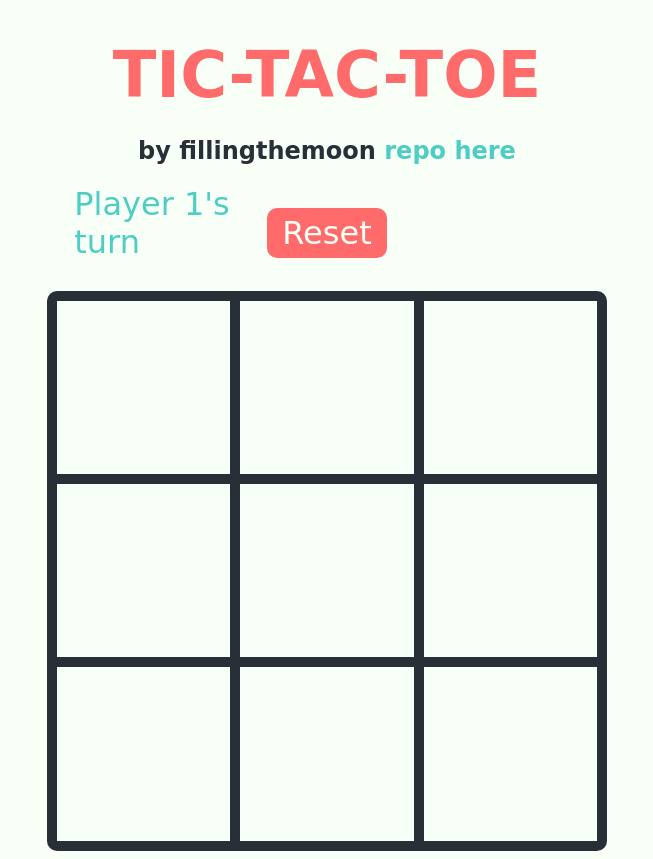
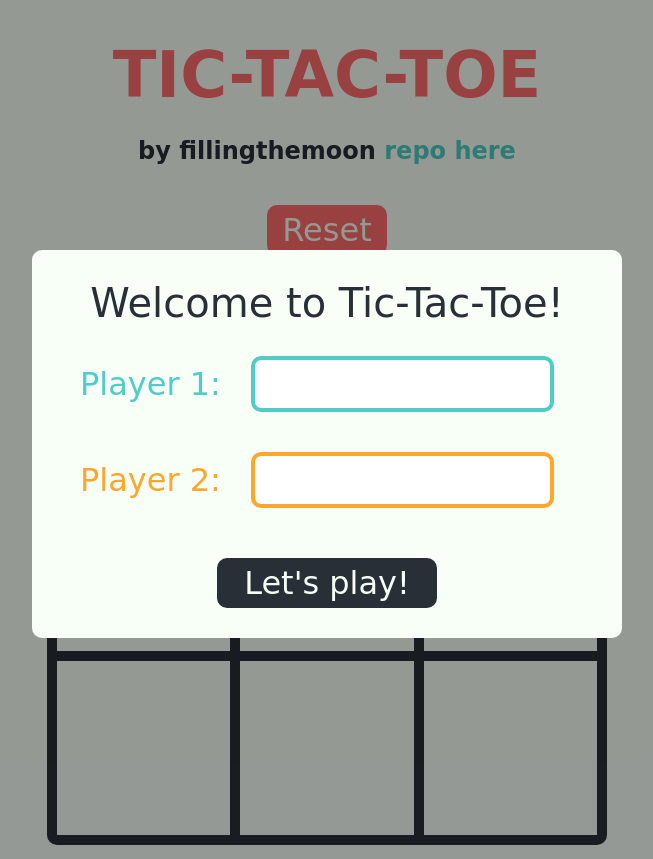
Before and after one commit to fillingthemoon/tictactoe, a plain HTML site: page index.html in a window 1280 px wide. Shown: the whole page, without its empty margins (313-966 px from the left). Drawn offline with Linux system fonts and the light colour scheme; a web font is replaced by a local one.

Commit message:
added player functionality

```diff
--- a/index.html
+++ b/index.html
@@ -16,11 +16,25 @@
         <div id="player-2-display"></div>
       </div>
     </div>
-    <div id="modal">
-      <div id='modal-content'>
-        <div id="winner-display"></div>
+    <div id="modal-endgame">
+      <div id='modal-endgame-content'>
+        <div id="endgame-display"></div>
         <div id="play-again-button-div">
           <button id="play-again-button">Play Again!</button>
+        </div>
+      </div>
+    </div>
+    <div id="modal-startgame">
+      <div id='modal-startgame-content'>
+        <div id="startgame-header">Welcome to Tic-Tac-Toe!</div>
+        <label id="label-p1-input">
+          Player 1: <input type="text" id="p1-input">
+        </label>
+        <label id="label-p2-input">
+          Player 2: <input type="text" id="p2-input">
+        </label>
+        <div id="startgame-button-div">
+          <button id="startgame-button">Let's play!</button>
         </div>
       </div>
     </div>
--- a/main.js
+++ b/main.js
@@ -23,6 +23,10 @@ const displayController = (function() {
   const mainContainerDiv = document.getElementById('main-container');
   const gameBoardDiv = document.createElement('div');
   gameBoardDiv.id = 'game-board';
+
+  const modalEndgame = document.getElementById('modal-endgame');
+  const endgameDisplay = document.getElementById('endgame-display');
+  const modalStartgame = document.getElementById('modal-startgame');
 
   const render = () => {
     const grid = gameBoard.showGrid();
@@ -52,42 +56,37 @@ const displayController = (function() {
     allCells.forEach( cell => {
       cell.textContent = '';
     });
-    displayTurn(p1Turn);
+    displayTurn(p1Turn, p1.getName(), p2.getName());
   }
 
   const openModalWin = (p1Turn) => {
-    let player = p1Turn == true ? 'Player 1' : 'Player 2';
-    const modal = document.getElementById('modal');
-    const winnerDisplay = document.getElementById('winner-display');
-    winnerDisplay.textContent = 'Congratulations, ' + player + ' wins!';
-    modal.style.display = 'block';
+    let player = p1Turn == true ? p1.getName() : p2.getName();
+    endgameDisplay.textContent = 'Congratulations, ' + player + ' wins!';
+    modalEndgame.style.display = 'block';
   }
 
   const openModalTie = () => {
-    const modal = document.getElementById('modal');
-    const winnerDisplay = document.getElementById('winner-display');
-    winnerDisplay.textContent = 'It\'s a tie!';
-    modal.style.display = 'block';
+    endgameDisplay.textContent = 'It\'s a tie!';
+    modalEndgame.style.display = 'block';
   }
 
   const clickPlayAgain = () => {
     const playAgainBtn = document.getElementById('play-again-button');
     playAgainBtn.addEventListener('click', (e) => {
-      const modal = document.getElementById('modal');
-      modal.style.display = 'none';
+      modalEndgame.style.display = 'none';
       resetGrid(!p1Turn);
       p1Turn = !p1Turn;
     });
   }
 
-  const displayTurn = (p1Turn=true) => {
+  const displayTurn = (p1Turn) => {
     const player1Display = document.getElementById('player-1-display');
     const player2Display = document.getElementById('player-2-display');
     if (p1Turn) {
-      player1Display.textContent = 'Player 1\'s turn';
+      player1Display.textContent = p1.getName() + '\'s turn';
       player2Display.textContent = '';
     } else {
-      player2Display.textContent = 'Player 2\'s turn';
+      player2Display.textContent = p2.getName() + '\'s turn';
       player1Display.textContent = '';
     }
   }
@@ -141,7 +140,7 @@ const gameController = (function() {
     (cells[2] != '' && cells[2] == cells[5] && cells [2] == cells[8]) ||
     (cells[0] != '' && cells[0] == cells[4] && cells [0] == cells[8]) ||
     (cells[2] != '' && cells[2] == cells[4] && cells [2] == cells[6])) {
-      winner = p1Turn == true ? 'Player 1' : 'Player 2';
+      winner = p1Turn == true ? p1.getName() : p2.getName();
       console.log(winner + ' wins!');
       displayController.openModalWin(p1Turn);
       return true;
@@ -154,20 +153,33 @@ const gameController = (function() {
     }
   }
 
+  const clickStartgameButton = () => {
+    const modalStartgame = document.getElementById('modal-startgame');
+    const startgameButton = document.getElementById('startgame-button');
+    startgameButton.addEventListener('click', () => {
+      modalStartgame.style.display = 'none';
+      p1Name = document.getElementById('p1-input').value;
+      p2Name = document.getElementById('p2-input').value;
+      p1 = Player(p1Name);
+      p2 = Player(p2Name);
+      displayController.displayTurn(true);
+    });
+  }
+
   return {
     clickGridCells,
     clickResetBtn,
     checkWin,
+    clickStartgameButton,
   }
 })();
 
 let p1Turn = true;
-
-const p1 = Player('P1');
-const p2 = Player('P2');
+let p1 = '';
+let p2 = '';
 
 displayController.render();
+gameController.clickStartgameButton();
 gameController.clickGridCells();
 gameController.clickResetBtn();
 displayController.clickPlayAgain();
-displayController.displayTurn();
--- a/style.css
+++ b/style.css
@@ -31,27 +31,111 @@ a:hover {
   color: #ffa62b;
 }
 
+#modal-startgame {
+  /*display: none;*/
+  position: fixed;
+  padding-top: 250px;
+  z-index: 1;
+  left: 0;
+  top: 0;
+  overflow: hidden;
+  height: 100%;
+  width: 100%;
+  background-color: rgb(0,0,0); /* Fallback color */
+  background-color: rgba(0,0,0,0.4); /* Black w/ opacity */
+  transition: 1s;
+}
+
+#modal-startgame-content {
+  margin: auto;
+  padding: 20px;
+  background-color: #f7fff7;
+  width: 550px;
+  border-radius: 10px;
+  display: grid;
+  justify-items: center;
+}
+
+#startgame-header {
+  font-family: 'Chelsea Market', cursive;
+  text-align: center;
+  font-size: 2.5em;
+  color: #292f36;
+  padding: 10px;
+}
+
+label {
+  font-family: 'Chelsea Market', cursive;
+  font-size: 2em;
+  text-align: center;
+}
+
+#p1-input, #label-p1-input {
+  color: #4ecdc4;
+}
+
+#p2-input, #label-p2-input {
+  color: #ffa62b;
+}
+
+input {
+  font-family: 'Chelsea Market', cursive;
+  font-size: 1em;
+  margin: 20px;
+  border-radius: 10px;
+  border: 4px solid;
+  width: 50%;
+  padding: 5px 10px 5px 10px;
+  outline: none;
+}
+
+#startgame-button-div {
+  text-align: center;
+  padding: 10px;
+  width: 100%;
+}
+
+#startgame-button {
+  font-family: 'Chelsea Market', cursive;
+  margin-top: 20px;
+  border: 5px solid #292f36;
+  background-color: #292f36;
+  color: #f7fff7;
+  font-size: 2em;
+  width: 40%;
+  border-radius: 10px;
+  transition: 0.3s;
+}
+
+#startgame-button:hover {
+  border: 5px solid #292f36;
+  color: #292f36;
+  background-color: #f7fff7;
+  transition: 0.3s;
+}
+
 #reset-button-div {
-  width: 40%;
+  width: 100%;
+  margin-top: 20px;
   display: grid;
-  grid-template-columns: 2fr 1fr 2fr;
+  grid-template-columns: 3fr 1fr 3fr;
   align-items: center;
-  justify-items: center;
 }
 
 #player-1-display {
   font-size: 2em;
   color: #4ecdc4;
+  justify-self: right;
 }
 
 #player-2-display {
   font-size: 2em;
   color: #ffa62b;
+  justify-self: left;
 }
 
 #reset-button {
   font-family: 'Chelsea Market', cursive;
-  margin: 20px 30px 0px 30px;
   border: 5px solid #ff6b6b;
   background-color: #ff6b6b;
   color: #f7fff7;
@@ -59,6 +143,7 @@ a:hover {
   width: 120px;
   border-radius: 10px;
   transition: 0.3s;
+  justify-self: center;
 }
 
 #reset-button:hover {
@@ -87,7 +172,7 @@ a:hover {
   color: #ffa62b;
 }
 
-#modal {
+#modal-endgame {
   display: none;
   position: fixed;
   padding-top: 250px;
@@ -99,9 +184,10 @@ a:hover {
   width: 100%;
   background-color: rgb(0,0,0); /* Fallback color */
   background-color: rgba(0,0,0,0.4); /* Black w/ opacity */
+  transition: 1s;
 }
 
-#modal-content {
+#modal-endgame-content {
   margin: auto;
   padding: 20px;
   background-color: #f7fff7;
@@ -109,7 +195,7 @@ a:hover {
   border-radius: 10px;
 }
 
-#winner-display {
+#endgame-display {
   font-family: 'Chelsea Market', cursive;
   text-align: center;
   font-size: 2.5em;
```
